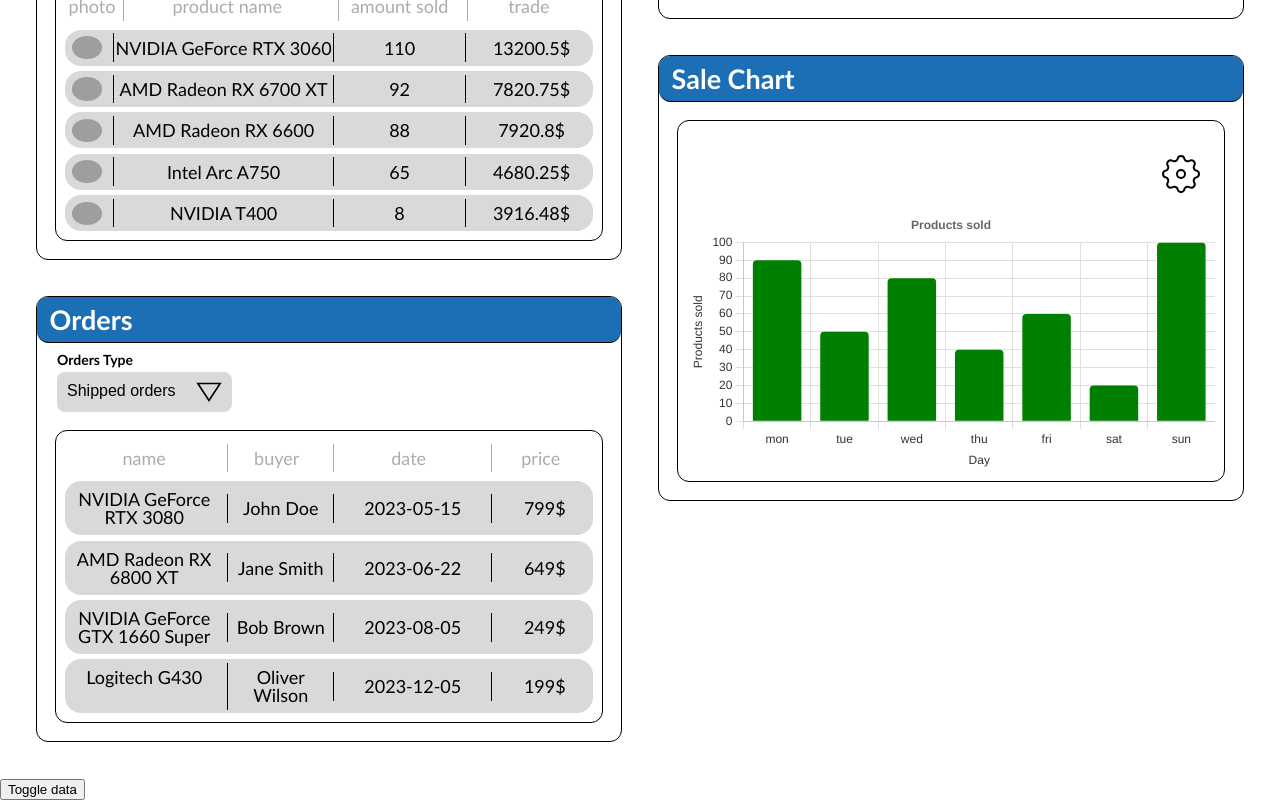
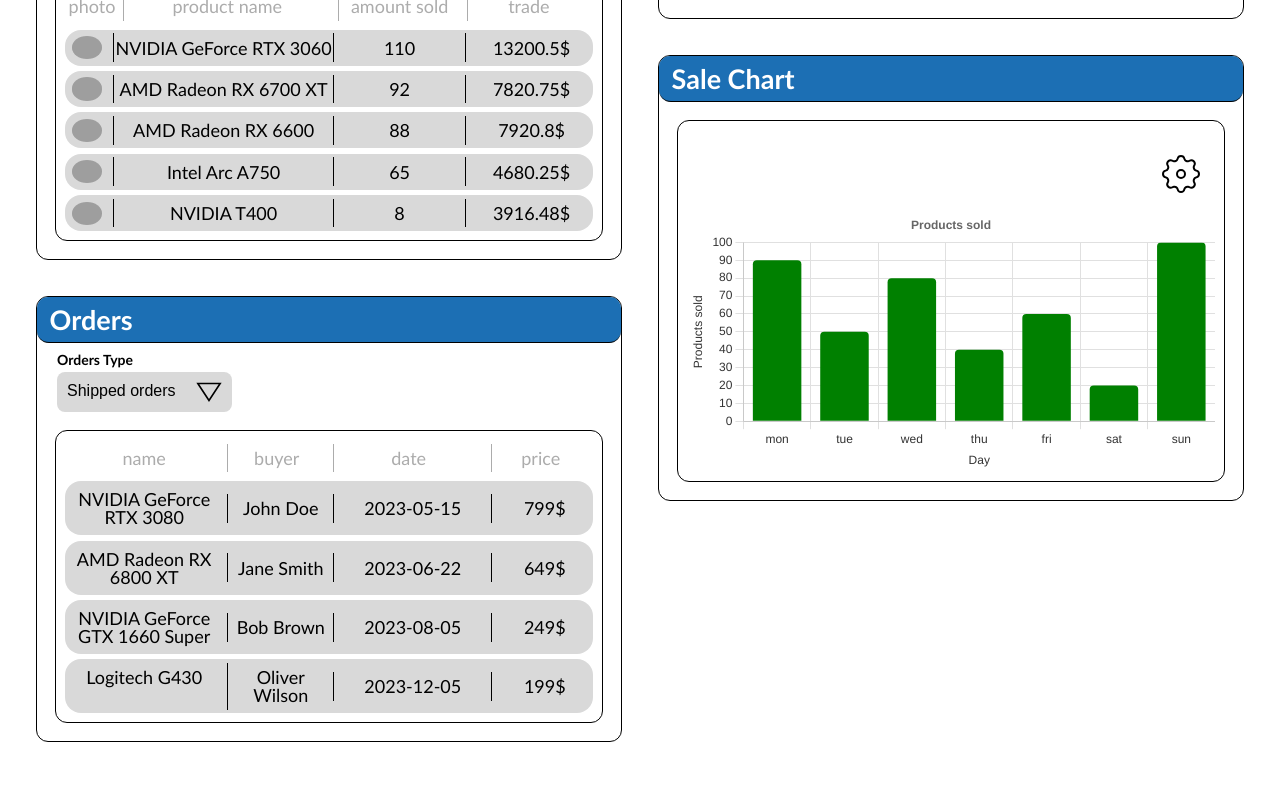
Before and after one commit to Namlev1/react-dashboard, a React (Vite) app: page / in a window 1280 px wide. Shown: the part 713-1513 px from the top of the page. After the commit the page ends 1491 px from the top, so only its background shows below. Built offline with nearby package versions, Linux system fonts and the light colour scheme; grey boxes are pictures that could not be loaded; the HTML template or start-up script is replaced by a standard one.

Commit message:
Add SaleChart, ProductRaking components to App when screen is narrow. Remove 'toggle data' button.

```diff
--- a/src/App.jsx
+++ b/src/App.jsx
@@ -3,17 +3,11 @@
 import QualityOfSale from './assets/components/widgets/qualityOfSale/QualityOfSale.jsx'
 import Orders from './assets/components/widgets/orders/Orders.jsx'
 import UseViewportWidth from './hooks/useViewportWidth.js'
-import { useDispatch } from 'react-redux'
-import { toggle } from './store/accountSlice.js'
 import Reviews from './assets/components/widgets/reviews/Reviews.jsx'
 import ProductRanking from './assets/components/widgets/productRanking/ProductRanking.jsx'
-import SaleChart from "./assets/components/widgets/saleChart/saleChart.jsx";
-import ToggleWithImage from "./assets/components/molecules/Toggle/ToggleWithImage";
-import Cross from '../src/assets/components/atoms/Icons/Cross.svg';
-import DropdownMenu from "./assets/components/molecules/DropdownMenu/DropdownMenu.jsx";
+import SaleChart from './assets/components/widgets/saleChart/saleChart.jsx'
 
 function App() {
-  const dispatch = useDispatch()
   const viewportWidth = UseViewportWidth()
   return (
     <div className="App">
@@ -25,6 +19,8 @@
             <QualityOfSale />
             <Orders />
             <Reviews />
+            <ProductRanking />
+            <SaleChart />
           </div>
         ) : (
           <>
@@ -34,15 +30,12 @@
               <Orders />
             </div>
             <div>
-
               <Reviews />
-              <SaleChart/>
-
+              <SaleChart />
             </div>
           </>
         )}
       </div>
-      <button onClick={() => dispatch(toggle())}>Toggle data</button>
     </div>
   )
 }
```
